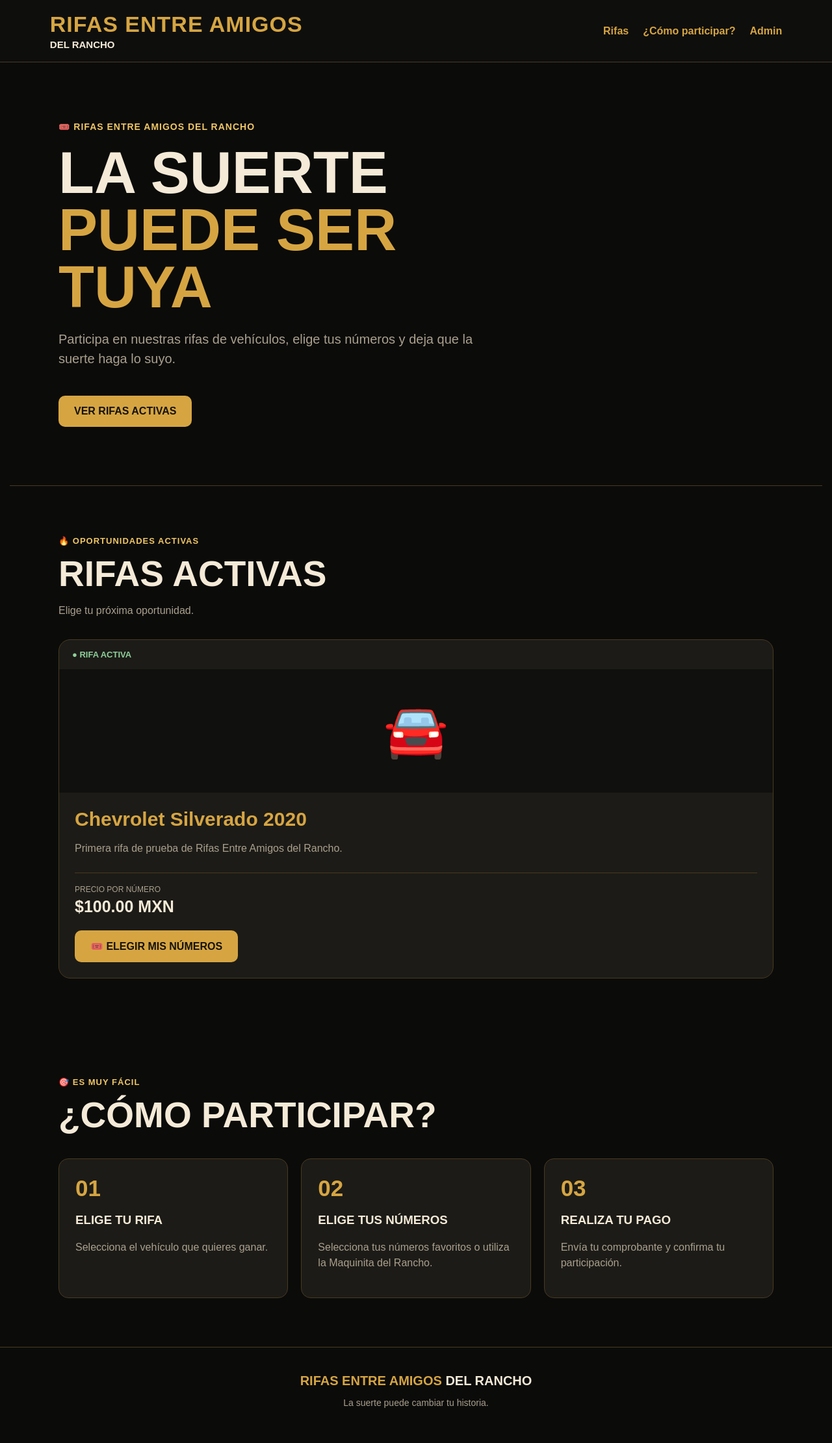
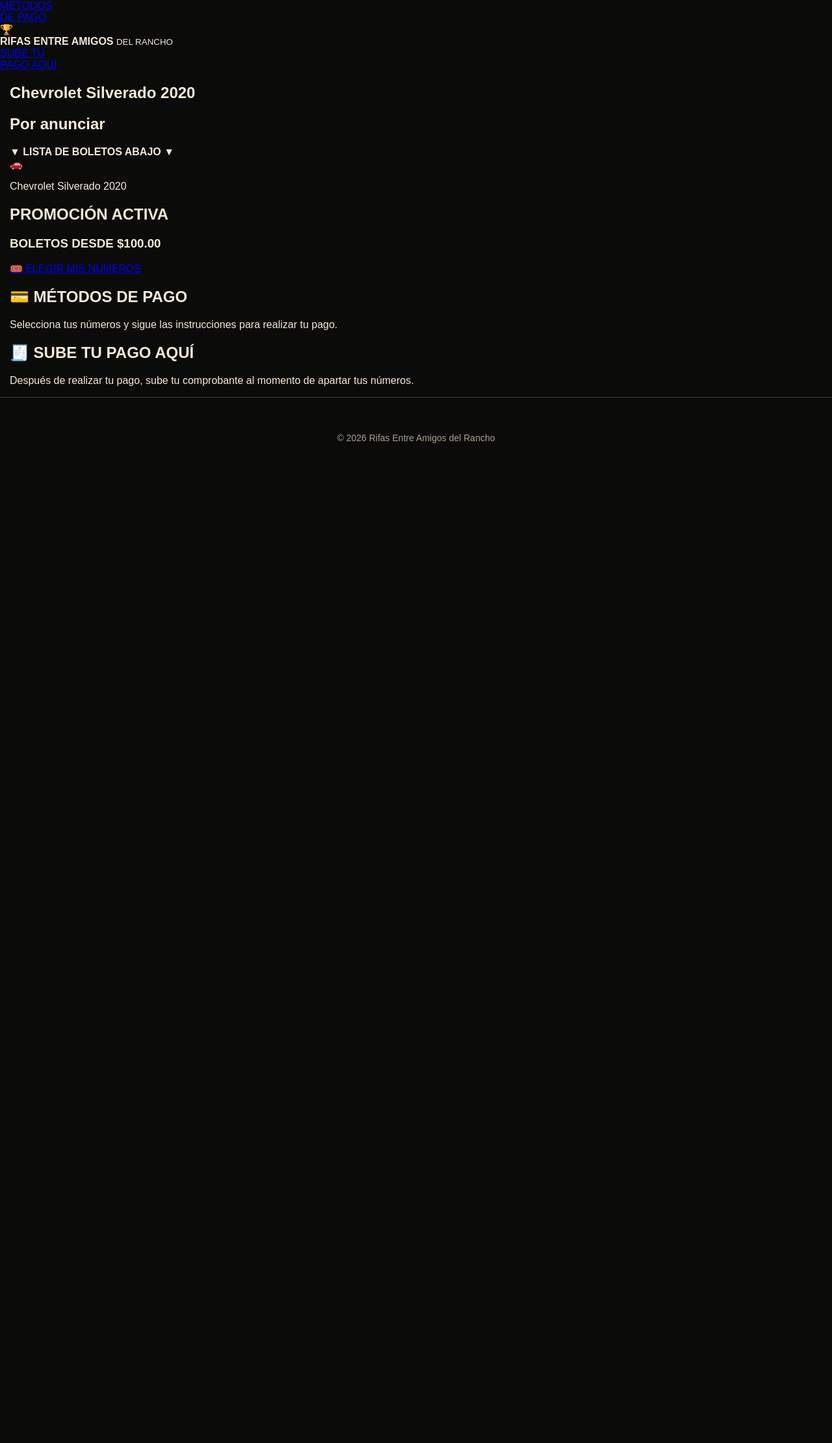
Before and after one commit to Admin1pablo/rifas-entre-amigos-, a Flask app: page / in a window 1280 px wide. Shown: the whole page at 65% size. After the commit the page ends 682 px from the top, so only its background shows below. Run offline with Flask 3, Linux system fonts and the light colour scheme; data comes from the database, SQL or seed files in the repository.

Commit message:
Refactor index.html structure and content

```diff
--- a/templates/index.html
+++ b/templates/index.html
@@ -1,5 +1,6 @@
 <!doctype html>
 <html lang="es">
+
 <head>
     <meta charset="utf-8">
     <meta name="viewport" content="width=device-width, initial-scale=1">
@@ -11,235 +12,169 @@
 
 <body>
 
-<header class="topbar">
+<header class="home-header">
 
-    <div class="brand">
-        <div class="brand-title">
-            RIFAS ENTRE AMIGOS
+    <div class="payment-link">
+        <a href="#metodos-pago">
+            MÉTODOS<br>
+            DE PAGO
+        </a>
+    </div>
+
+    <div class="home-logo">
+        <div class="logo-circle">
+            🏆
         </div>
 
-        <div class="brand-subtitle">
+        <strong>
+            RIFAS ENTRE AMIGOS
+        </strong>
+
+        <small>
             DEL RANCHO
-        </div>
+        </small>
     </div>
 
-    <nav class="navigation">
-        <a href="#rifas">Rifas</a>
-        <a href="#como-participar">¿Cómo participar?</a>
-        <a href="/admin">Admin</a>
-    </nav>
+    <div class="payment-link">
+        <a href="#subir-pago">
+            SUBE TU<br>
+            PAGO AQUÍ
+        </a>
+    </div>
 
 </header>
 
 
-<main>
+<main class="home-page">
 
-    <!-- HERO PRINCIPAL -->
+    {% if raffles %}
 
-    <section class="hero">
+        {% for raffle in raffles %}
 
-        <div class="hero-content">
+            <section class="main-raffle">
 
-            <span class="hero-label">
-                🎟️ RIFAS ENTRE AMIGOS DEL RANCHO
-            </span>
+                <h1>
+                    {{ raffle.vehicle }}
+                </h1>
 
-            <h1>
-                LA SUERTE
-                <span>PUEDE SER TUYA</span>
-            </h1>
-
-            <p>
-                Participa en nuestras rifas de vehículos,
-                elige tus números y deja que la suerte haga lo suyo.
-            </p>
-
-            <a href="#rifas" class="hero-button">
-                VER RIFAS ACTIVAS
-            </a>
-
-        </div>
-
-    </section>
+                <h2>
+                    {{ raffle.draw_date }}
+                </h2>
 
 
-    <!-- RIFAS ACTIVAS -->
+                <div class="tickets-title">
 
-    <section class="raffles-section" id="rifas">
+                    <span>▼</span>
 
-        <div class="section-heading">
+                    <strong>
+                        LISTA DE BOLETOS ABAJO
+                    </strong>
 
-            <span>🔥 OPORTUNIDADES ACTIVAS</span>
+                    <span>▼</span>
 
-            <h2>
-                RIFAS ACTIVAS
-            </h2>
-
-            <p>
-                Elige tu próxima oportunidad.
-            </p>
-
-        </div>
-
-
-        <div class="raffle-grid">
-
-            {% for r in raffles %}
-
-            <article class="raffle-card">
-
-                <div class="raffle-status">
-                    ● RIFA ACTIVA
                 </div>
 
 
-                <div class="raffle-image">
+                <div class="vehicle-card">
 
-                    <div class="car-placeholder">
-                        🚘
+                    <div class="vehicle-placeholder">
+
+                        🚗
+
+                        <p>
+                            {{ raffle.vehicle }}
+                        </p>
+
                     </div>
 
                 </div>
 
 
-                <div class="raffle-content">
+                <section class="promotion">
+
+                    <h2>
+                        PROMOCIÓN ACTIVA
+                    </h2>
 
                     <h3>
-                        {{ r.vehicle }}
+                        BOLETOS DESDE
+                        ${{ "%.2f"|format(raffle.price) }}
                     </h3>
 
+                    <a
+                        class="main-button"
+                        href="/rifa/{{ raffle.id }}"
+                    >
+                        🎟️ ELEGIR MIS NÚMEROS
+                    </a>
 
-                    <p class="raffle-description">
-                        {{ r.description }}
-                    </p>
+                </section>
+
+            </section>
+
+        {% endfor %}
+
+    {% else %}
+
+        <section class="no-raffles">
+
+            <h1>
+                Próximamente
+            </h1>
+
+            <p>
+                Estamos preparando nuestra próxima rifa.
+            </p>
+
+        </section>
+
+    {% endif %}
 
 
-                    <div class="price">
+    <section
+        id="metodos-pago"
+        class="info-section"
+    >
 
-                        <span>
-                            PRECIO POR NÚMERO
-                        </span>
+        <h2>
+            💳 MÉTODOS DE PAGO
+        </h2>
 
-                        <strong>
-                            ${{ "%.2f"|format(r.price) }} MXN
-                        </strong>
-
-                    </div>
-
-
-                    <a
-                        class="raffle-button"
-                        href="/rifa/{{ r.id }}"
-                    >
-
-                        🎟️ ELEGIR MIS NÚMEROS
-
-                    </a>
-
-                </div>
-
-            </article>
-
-            {% endfor %}
-
-        </div>
+        <p>
+            Selecciona tus números y sigue las instrucciones
+            para realizar tu pago.
+        </p>
 
     </section>
 
 
-    <!-- COMO PARTICIPAR -->
-
     <section
-        class="how-section"
-        id="como-participar"
+        id="subir-pago"
+        class="info-section"
     >
 
-        <div class="section-heading">
+        <h2>
+            🧾 SUBE TU PAGO AQUÍ
+        </h2>
 
-            <span>🎯 ES MUY FÁCIL</span>
-
-            <h2>
-                ¿CÓMO PARTICIPAR?
-            </h2>
-
-        </div>
-
-
-        <div class="steps">
-
-            <div class="step">
-
-                <div class="step-number">
-                    01
-                </div>
-
-                <h3>
-                    ELIGE TU RIFA
-                </h3>
-
-                <p>
-                    Selecciona el vehículo que quieres ganar.
-                </p>
-
-            </div>
-
-
-            <div class="step">
-
-                <div class="step-number">
-                    02
-                </div>
-
-                <h3>
-                    ELIGE TUS NÚMEROS
-                </h3>
-
-                <p>
-                    Selecciona tus números favoritos o utiliza la Maquinita del Rancho.
-                </p>
-
-            </div>
-
-
-            <div class="step">
-
-                <div class="step-number">
-                    03
-                </div>
-
-                <h3>
-                    REALIZA TU PAGO
-                </h3>
-
-                <p>
-                    Envía tu comprobante y confirma tu participación.
-                </p>
-
-            </div>
-
-        </div>
+        <p>
+            Después de realizar tu pago, sube tu comprobante
+            al momento de apartar tus números.
+        </p>
 
     </section>
-
 
 </main>
 
 
 <footer>
 
-    <div class="footer-brand">
-
-        RIFAS ENTRE AMIGOS
-        <span>DEL RANCHO</span>
-
-    </div>
-
     <p>
-        La suerte puede cambiar tu historia.
+        © 2026 Rifas Entre Amigos del Rancho
     </p>
 
 </footer>
 
+</body>
 
-</body>
 </html>
```
